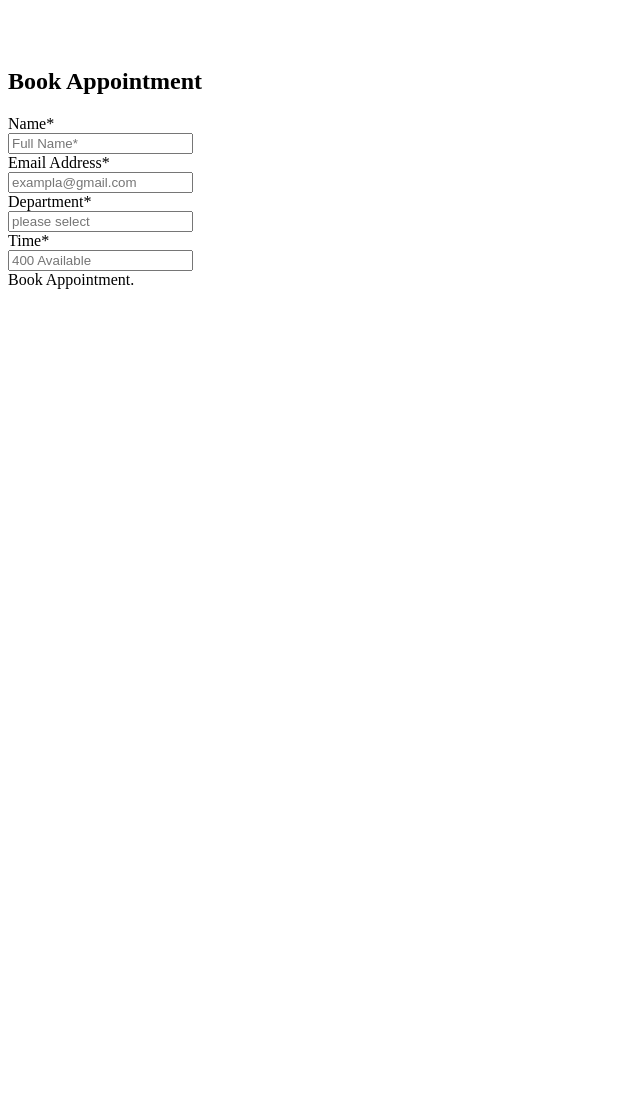
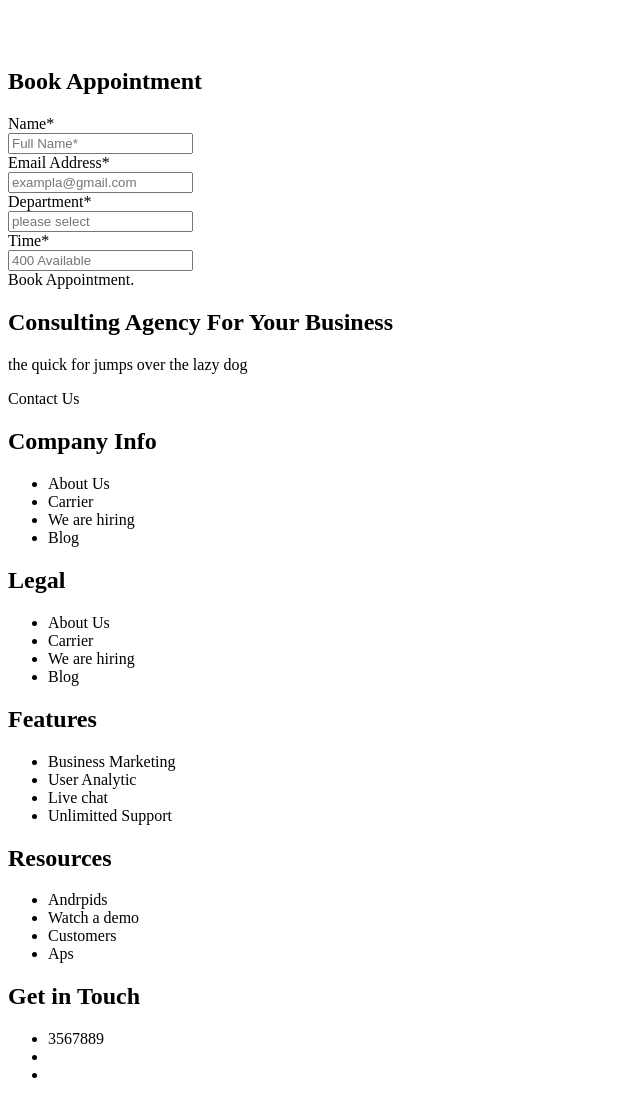
Before and after one commit to Lagat-Collete/An-insurance-website, a plain HTML site: page index.html in a window 1280 px wide. Shown: the part 1704-2804 px from the top of the page, without its empty margins (0-640 px from the left). Before the commit the page ends 2001 px from the top, so only its background shows below. Drawn offline with Linux system fonts and the light colour scheme.

Commit message:
This is to add the footer section

```diff
--- a/index.html
+++ b/index.html
@@ -163,6 +163,63 @@
         </form>
       </div>
     </section>
+    <section E>
+      <div class="Agency">
+      <h2>Consulting Agency For Your Business</h2>
+      <p>the quick for jumps over the lazy dog</p>
+      </div>
+      <div>
+        <p>Contact Us</p>
+      </div>
+    </section>
+    <section F>
+      <div class="footer">
+        <div>
+          <h2>Company Info</h2>
+          <ul>
+            <li>About Us</li>
+            <li>Carrier</li>
+            <li>We are hiring</li>
+            <li>Blog</li>
+          </ul>
+        </div>
+        <div>
+          <h2>Legal</h2>
+          <ul>
+            <li>About Us</li>
+            <li>Carrier</li>
+            <li>We are hiring</li>
+            <li>Blog</a></li>
+          </ul>
+        </div>
+        <div>
+          <h2>Features</h2>
+          <ul>
+            <li>Business Marketing</li>
+            <li>User Analytic</li>
+            <li>Live chat</li>
+            <li>Unlimitted Support</li>
+          </ul>
+        </div>
+        <div>
+          <h2>Resources</h2>
+          <ul>
+            <li>Andrpids</li>
+            <li>Watch a demo</li>
+            <li>Customers</li>
+            <li>Aps</li>
+          </ul>
+        </div>
+        <div>
+          <h2>Get in Touch</h2>
+          <ul>
+            <li><i class="fas fa-phone-square-alt"></i>3567889</li>
+            <li><i class="fal fa-map-marker-alt"></i></li>
+            <li><i class="fas fa-envelope-square"></i></li>
+          </ul>
+        </div>
+      </div>
+    </section>
 
 </body>
 </html>
```
